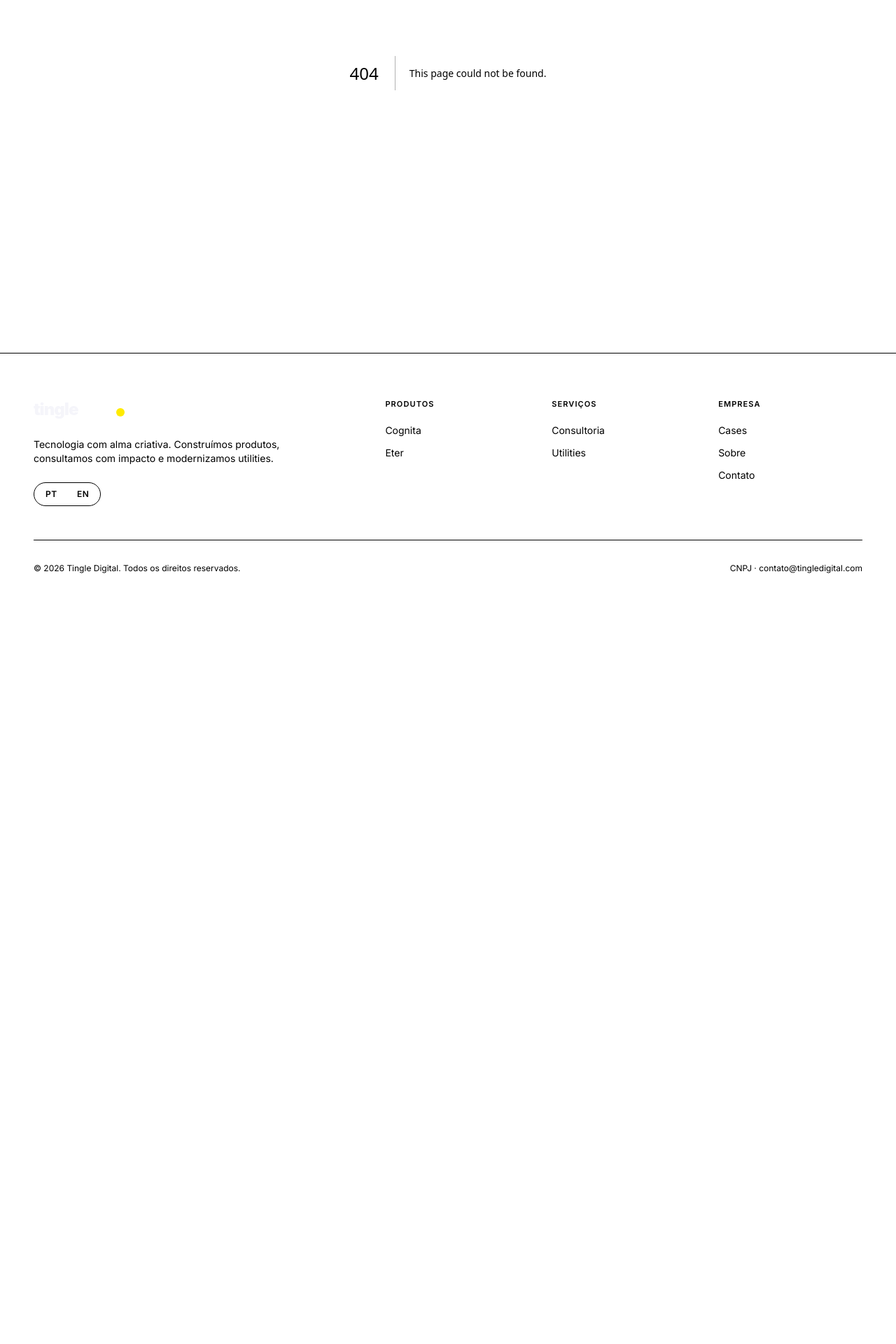
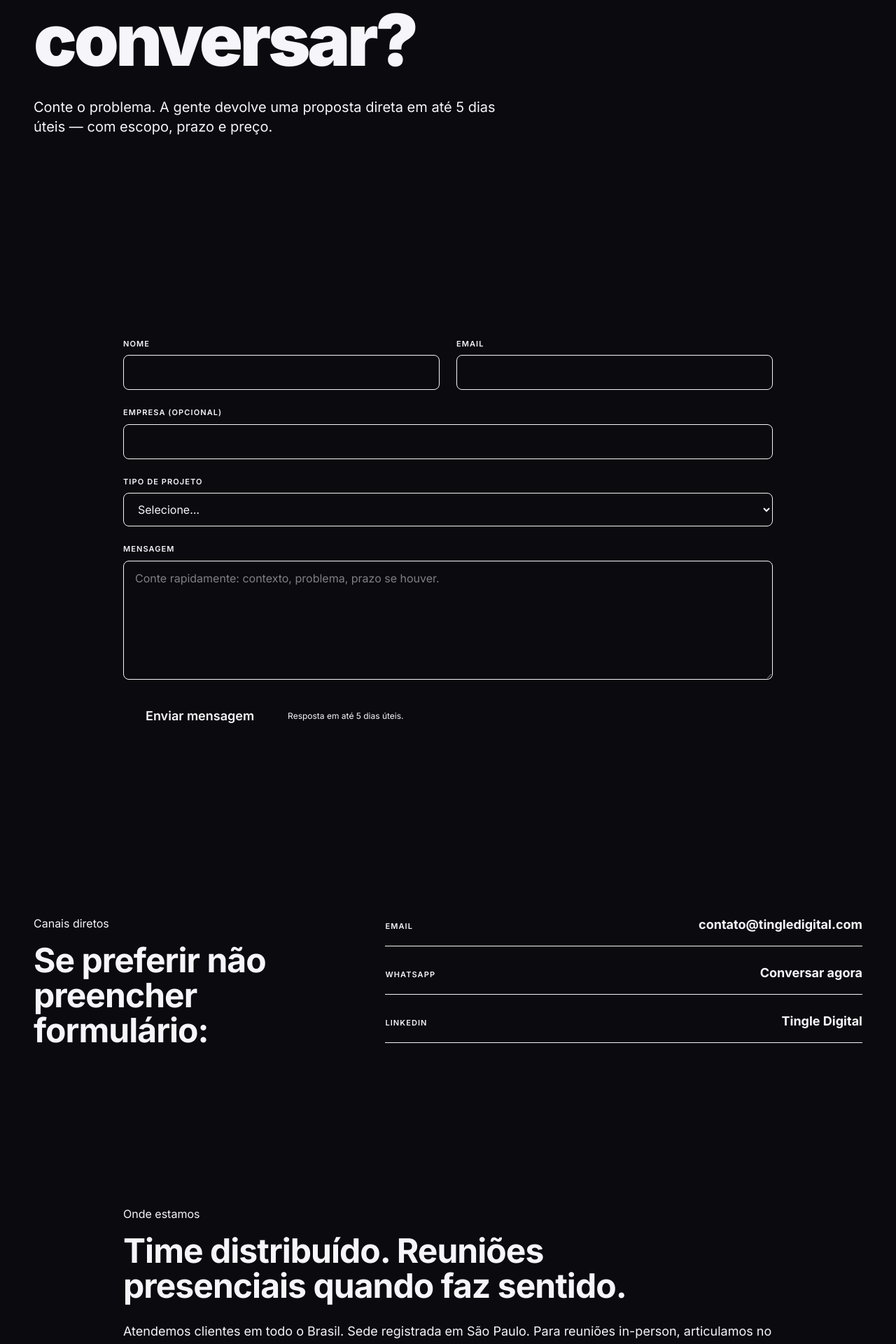
Before and after one commit to vasconcelosdreyfus/tingledigital, a Next.js app: page /contato in a window 1280 px wide. Before the commit this address had no page. Shown: the part 360-2280 px from the top of the page at 70% size. Before the commit the page ends 1244 px from the top, so only its background shows below. Built offline with nearby package versions, Linux system fonts and the light colour scheme.

Commit message:
feat: add /contato page with form and direct channels

```diff
--- /dev/null
+++ b/app/contato/page.tsx
@@ -0,0 +1,69 @@
+import type { Metadata } from "next";
+import Link from "next/link";
+import { PageHero } from "@/components/shared/page-hero";
+import { Container } from "@/components/primitives/container";
+import { Section } from "@/components/primitives/section";
+import { Eyebrow } from "@/components/primitives/eyebrow";
+import { ContactForm } from "@/components/forms/contact-form";
+import { contato } from "@/content/data/contato";
+
+export const metadata: Metadata = {
+  title: "Contato",
+  description: contato.hero.subtitle,
+  openGraph: { title: "Contato · Tingle Digital", description: contato.hero.subtitle },
+};
+
+export default function ContatoPage() {
+  return (
+    <>
+      <PageHero
+        eyebrow={contato.hero.eyebrow}
+        title={contato.hero.title}
+        subtitle={contato.hero.subtitle}
+        pillarColor="yellow"
+      />
+
+      <Section spacing="lg">
+        <Container size="md">
+          <ContactForm />
+        </Container>
+      </Section>
+
+      <Section spacing="lg" tone="elevated">
+        <Container>
+          <div className="grid gap-12 lg:grid-cols-[2fr_3fr]">
+            <div>
+              <Eyebrow>{contato.channels.eyebrow}</Eyebrow>
+              <h2 className="text-display-3 mt-4">{contato.channels.title}</h2>
+            </div>
+            <ul className="space-y-6">
+              {contato.channels.items.map((ch) => (
+                <li key={ch.label}>
+                  <Link
+                    href={ch.href}
+                    className="group flex items-baseline justify-between gap-6 border-b border-[--color-border] pb-4 hover:border-[--color-accent-yellow]"
+                  >
+                    <span className="text-eyebrow text-[--color-text-muted]">{ch.label}</span>
+                    <span className="text-lg font-bold group-hover:text-[--color-accent-yellow] transition-colors">
+                      {ch.value}
+                    </span>
+                  </Link>
+                </li>
+              ))}
+            </ul>
+          </div>
+        </Container>
+      </Section>
+
+      <Section spacing="md">
+        <Container size="md">
+          <Eyebrow>{contato.location.eyebrow}</Eyebrow>
+          <h2 className="text-display-3 mt-4 text-balance">{contato.location.title}</h2>
+          <p className="mt-6 text-lg text-[--color-text-muted] leading-relaxed">
+            {contato.location.body}
+          </p>
+        </Container>
+      </Section>
+    </>
+  );
+}
--- /dev/null
+++ b/content/data/contato.ts
@@ -0,0 +1,34 @@
+export const contato = {
+  hero: {
+    eyebrow: "Contato",
+    title: "Vamos conversar?",
+    subtitle:
+      "Conte o problema. A gente devolve uma proposta direta em até 5 dias úteis — com escopo, prazo e preço.",
+  },
+  channels: {
+    eyebrow: "Canais diretos",
+    title: "Se preferir não preencher formulário:",
+    items: [
+      {
+        label: "Email",
+        value: "contato@tingledigital.com",
+        href: "mailto:contato@tingledigital.com",
+      },
+      {
+        label: "WhatsApp",
+        value: "Conversar agora",
+        href: "https://wa.me/5511999999999",
+      },
+      {
+        label: "LinkedIn",
+        value: "Tingle Digital",
+        href: "https://linkedin.com/company/tingle-digital",
+      },
+    ],
+  },
+  location: {
+    eyebrow: "Onde estamos",
+    title: "Time distribuído. Reuniões presenciais quando faz sentido.",
+    body: "Atendemos clientes em todo o Brasil. Sede registrada em São Paulo. Para reuniões in-person, articulamos no momento certo do projeto.",
+  },
+};
```
